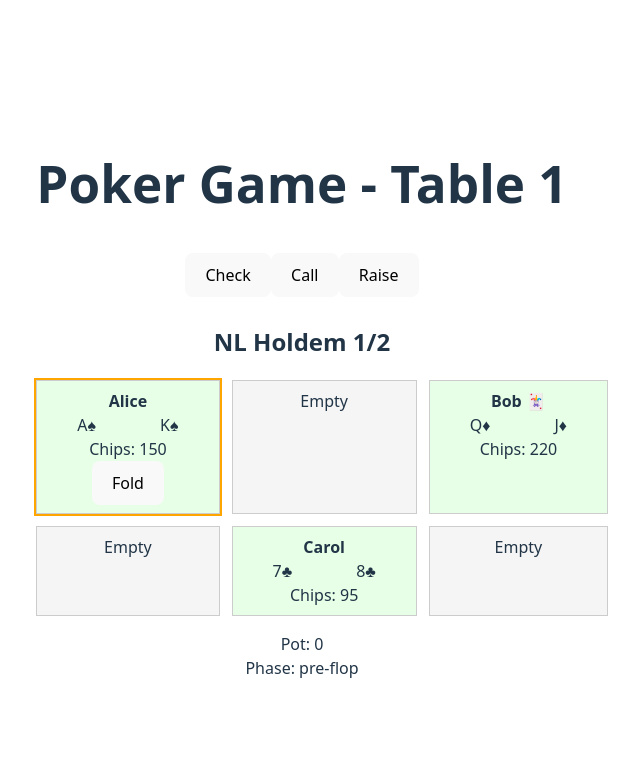
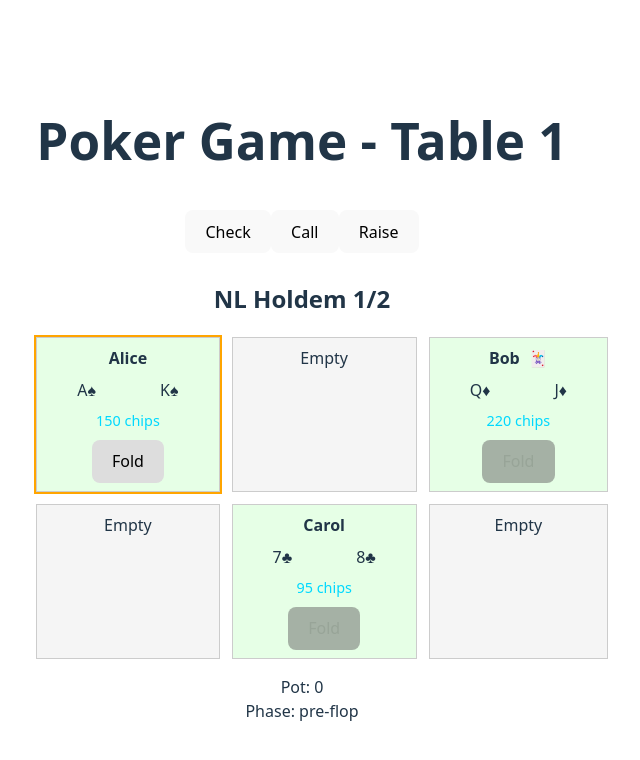
Before and after one commit to akhlexe/poker-app, a React (Vite) app in the folder poker-client/: page /table/1 in a window 1280 px wide. Shown: the top 760 px of the page, without its empty margins (338-978 px from the left). Built offline with nearby package versions, Linux system fonts and the light colour scheme.

Commit message:
feat: improve ui of seat component

```diff
--- a/poker-client/src/components/Seat.tsx
+++ b/poker-client/src/components/Seat.tsx
@@ -5,17 +5,10 @@ interface Props {
   seat: SeatModel;
   isDealer: boolean;
   isCurrentPlayer: boolean;
-  showFoldButton: boolean;
   onFold: () => void;
 }
 
-export function Seat({
-  seat,
-  isDealer,
-  isCurrentPlayer,
-  showFoldButton,
-  onFold,
-}: Props) {
+export function Seat({ seat, isDealer, isCurrentPlayer, onFold }: Props) {
   if (!seat.player) {
     return (
       <div className="seat empty">
@@ -25,6 +18,7 @@ export function Seat({
   }
 
   const isFolded = seat.player.status === "folded";
+  const canAct = isCurrentPlayer && !isFolded;
 
   return (
     <div
@@ -33,20 +27,43 @@ export function Seat({
         ${isFolded ? "folded" : ""}
         `}
     >
-      <div>
-        <strong>{seat.player.name}</strong>
-        {isDealer && <span> 🃏</span>}
+      <div style={{ fontWeight: "bold", marginBottom: 4 }}>
+        {seat.player.name}
+        {isDealer && <span style={{ marginLeft: 4 }}> 🃏</span>}
       </div>
-      <div className="cards">
+      <div className="cards" style={{ margin: "8px 0" }}>
         {seat.player.cards.map((card, i) => (
           <CardView key={i} card={card} />
         ))}
       </div>
-      <div>Chips: {seat.player.chips}</div>
-      <div>
-        {showFoldButton && seat.player.status === "active" && (
-          <button onClick={onFold}>Fold</button>
-        )}
+      <div style={{ fontSize: "0.9em", color: "#00d9ff" }}>
+        {seat.player.chips} chips
+      </div>
+      {seat.player.betThisRound > 0 && (
+        <div
+          style={{
+            fontSize: "0.85em",
+            color: "#ffcc00",
+            marginTop: 4,
+            fontWeight: "bold",
+          }}
+        >
+          Bet: ${seat.player.betThisRound}
+        </div>
+      )}
+
+      <div style={{ marginTop: 8 }}>
+        <button
+          onClick={onFold}
+          disabled={!canAct}
+          style={{
+            opacity: canAct ? 1 : 0.5,
+            cursor: canAct ? "pointer" : "not-allowed",
+            backgroundColor: canAct ? "#ddd" : "#666",
+          }}
+        >
+          {isFolded ? "Folded" : "Fold"}
+        </button>
       </div>
     </div>
   );
```
